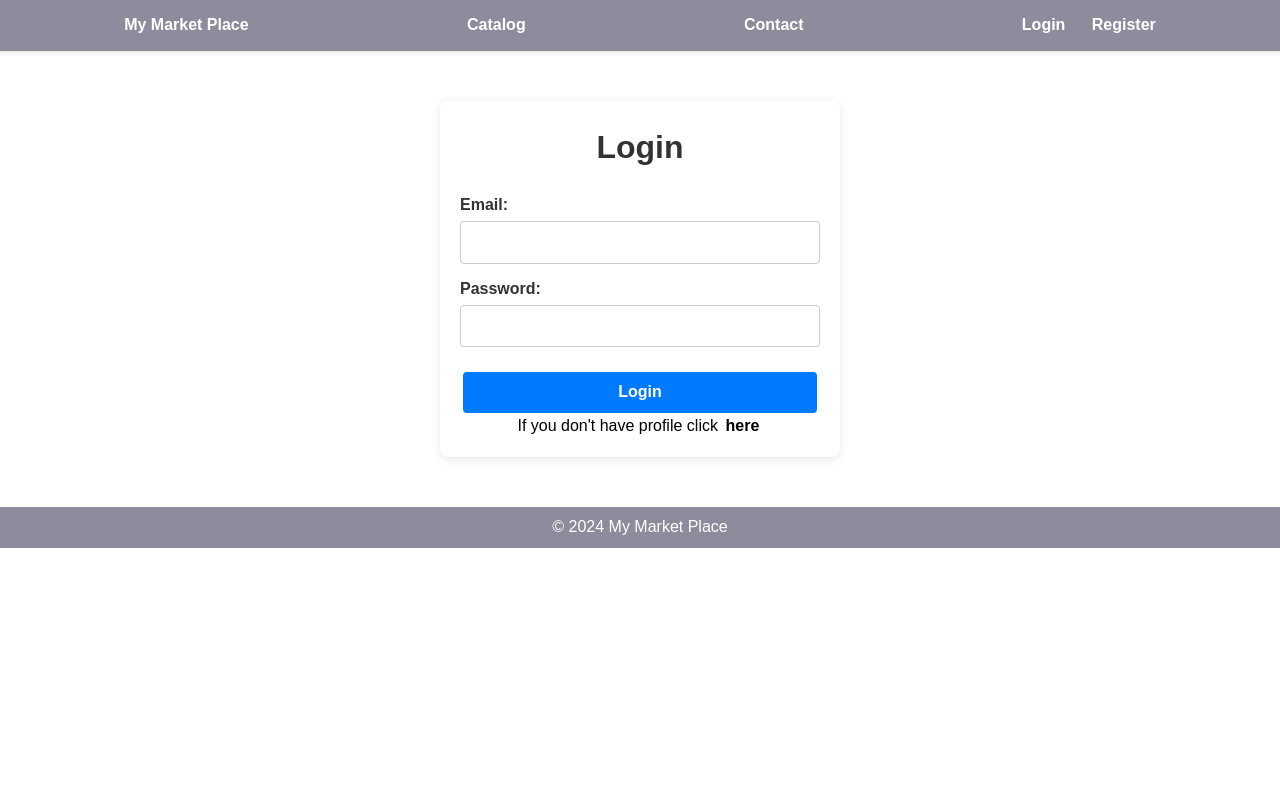
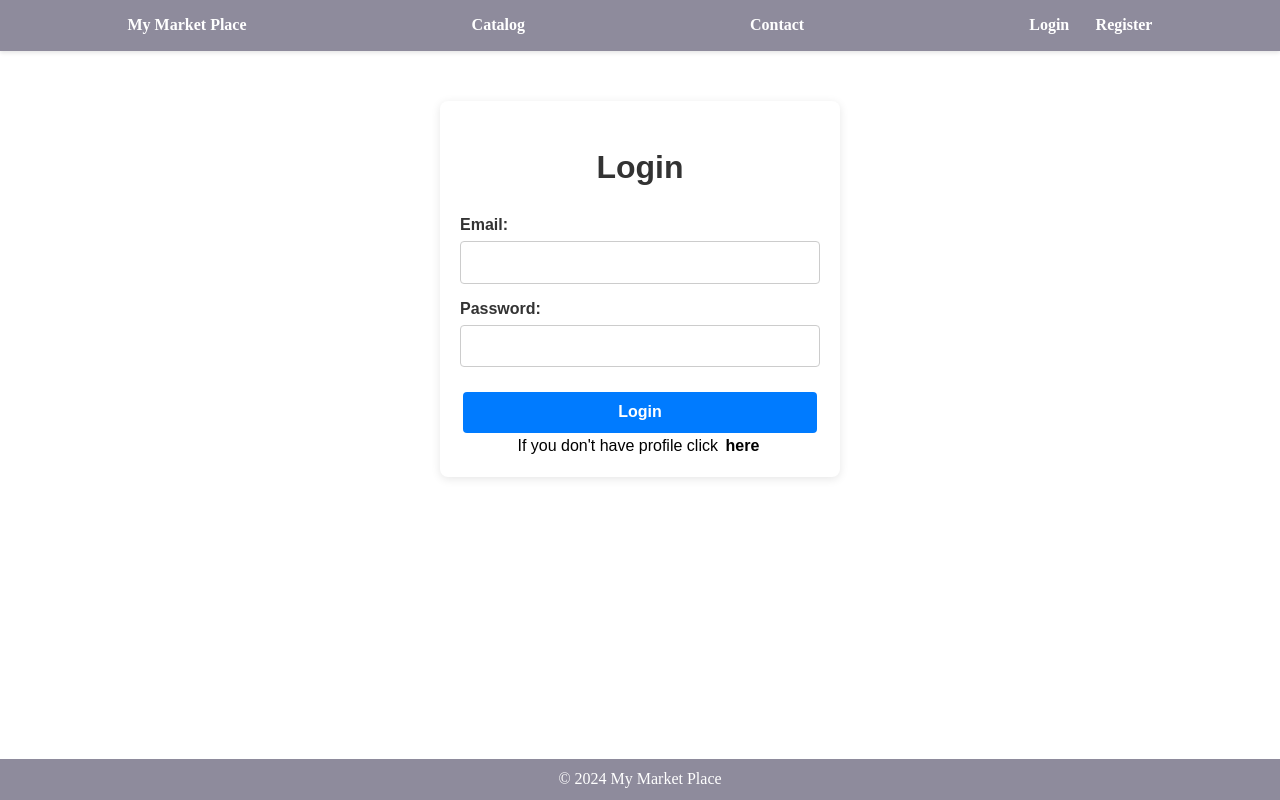
Before and after one commit to baito6u/my-market-place, a React (Vite) app in the folder client/: page /login in a window 1280 px wide. Built offline with nearby package versions, Linux system fonts and the light colour scheme.

Commit message:
fix some styles

```diff
--- a/client/src/App.css
+++ b/client/src/App.css
@@ -1,11 +1,16 @@
-html {
-    font-family: Arial, sans-serif;
-    font-size: 16px;
+html,
+body {
   box-sizing: border-box;
+  height: 100%;
+  padding: 0;
+  margin: 0;
 }
 
-body {
+.wrapper {
   box-sizing: border-box;
+  min-height: 100%;
+  display: flex;
+  flex-direction: column;
 }
 
 *,
@@ -24,7 +29,6 @@ h5,
 h6 {
   padding: 0.2em 1rem;
 }
-
 
 ol,
 ul {
@@ -50,15 +54,3 @@ a {
   font-weight: bold;
   color: inherit;
 }
-
-blockquote {
-    font-style: italic;
-    margin: 0.5em;
-}
-
-blockquote>cite {
-    display: block;
-    text-align: right;
-    margin: 0.5em 2em;
-    font-weight: bold;
-}
--- a/client/src/components/catalog/CatalogPage.module.css
+++ b/client/src/components/catalog/CatalogPage.module.css
@@ -23,6 +23,7 @@
   display: grid;
   grid-template-columns: repeat(auto-fill, minmax(300px, 1fr));
   gap: 20px;
+  margin-bottom: 2em;
 }
 
 /* Media query for small screens */
--- a/client/src/components/details/DetailsPage.module.css
+++ b/client/src/components/details/DetailsPage.module.css
@@ -20,7 +20,7 @@
 }
 
 .image {
-  width: 50%;
+  width: 30%;
   height: auto;
   border-radius: 10px;
   margin-bottom: 15px;
--- a/client/src/components/footer/Footer.module.css
+++ b/client/src/components/footer/Footer.module.css
@@ -1,8 +1,20 @@
+/* .footer {
+  background-color: rgb(142, 139, 156);
+  color: white;
+  text-align: center;
+  padding: 10px 20px;
+  bottom: 0;
+  width: 100%;
+} */
+
 .footer {
   background-color: rgb(142, 139, 156);
   color: white;
   text-align: center;
-  padding: 10px 20px;
+  padding: 10px 10px;
+  flex-grow: 0;
+  flex-shrink: 0;
+  position: fixed;
   bottom: 0;
   width: 100%;
 }
--- a/client/src/components/home/HomePage.module.css
+++ b/client/src/components/home/HomePage.module.css
@@ -32,11 +32,16 @@
   font-size: 1.5rem;
 }
 
+h2 {
+  margin-top: 20px;
+}
+
 .latestProductsGrid {
   display: grid;
   grid-template-columns: repeat(auto-fit, minmax(200px, 1fr));
   gap: 20px;
-  margin-top: 20px;
+  margin: 20px;
+  padding-bottom: 2em;
 }
 
 @media (max-width: 768px) {
```
Lines whose indentation alone changed are shown as unchanged.
